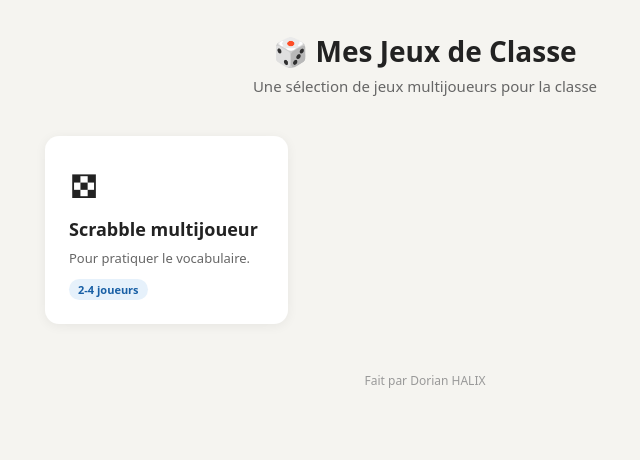
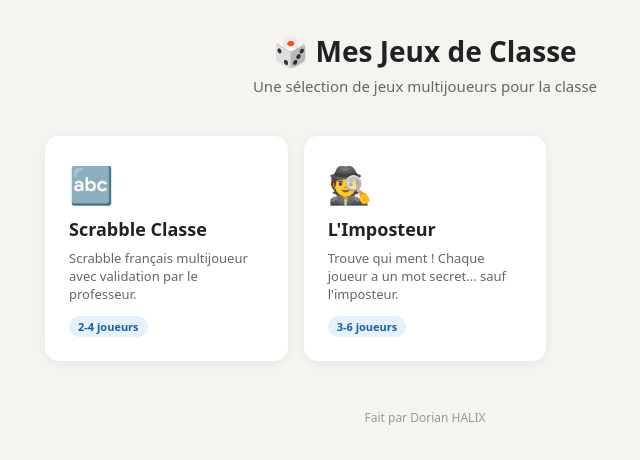
Before and after one commit to D15hx/scrabble-classe, a website: page public/index.html in a window 1280 px wide. Shown: the whole page, without its empty margins (215-855 px from the left). Drawn offline with Linux system fonts and the light colour scheme.

Commit message:
Update index.html

```diff
--- a/public/index.html
+++ b/public/index.html
@@ -27,16 +27,20 @@
     <h1>🎲 Mes Jeux de Classe</h1>
     <p>Une sélection de jeux multijoueurs pour la classe</p>
   </header>
-
   <div class="grid">
     <a class="card" href="/scrabble/">
-      <div class="emoji">𖣯</div>
-      <h2>Scrabble multijoueur</h2>
-      <p>Pour pratiquer le vocabulaire.</p>
+      <div class="emoji">🔤</div>
+      <h2>Scrabble Classe</h2>
+      <p>Scrabble français multijoueur avec validation par le professeur.</p>
       <span class="tag">2-4 joueurs</span>
     </a>
+    <a class="card" href="/imposteur/">
+      <div class="emoji">🕵️</div>
+      <h2>L'Imposteur</h2>
+      <p>Trouve qui ment ! Chaque joueur a un mot secret... sauf l'imposteur.</p>
+      <span class="tag">3-6 joueurs</span>
+    </a>
   </div>
-
   <footer>Fait par Dorian HALIX</footer>
 </div>
 </body>
```
